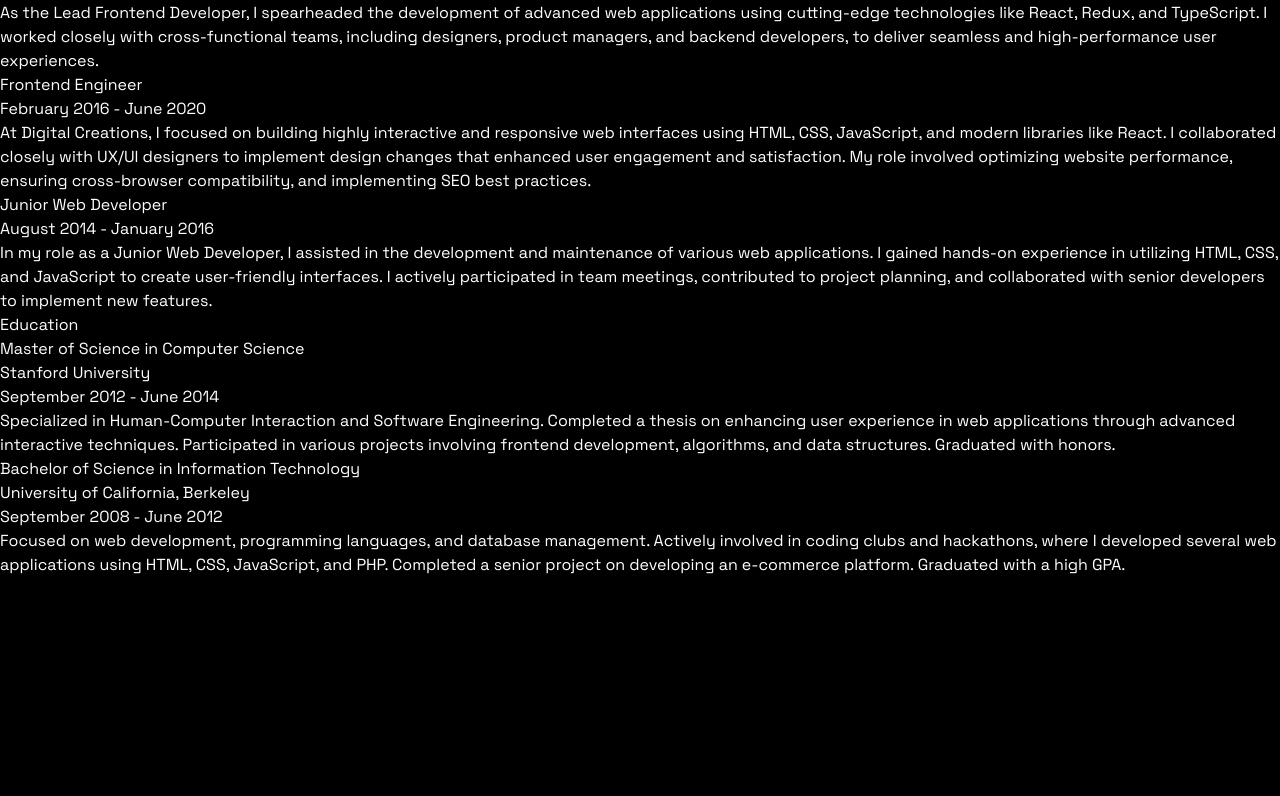
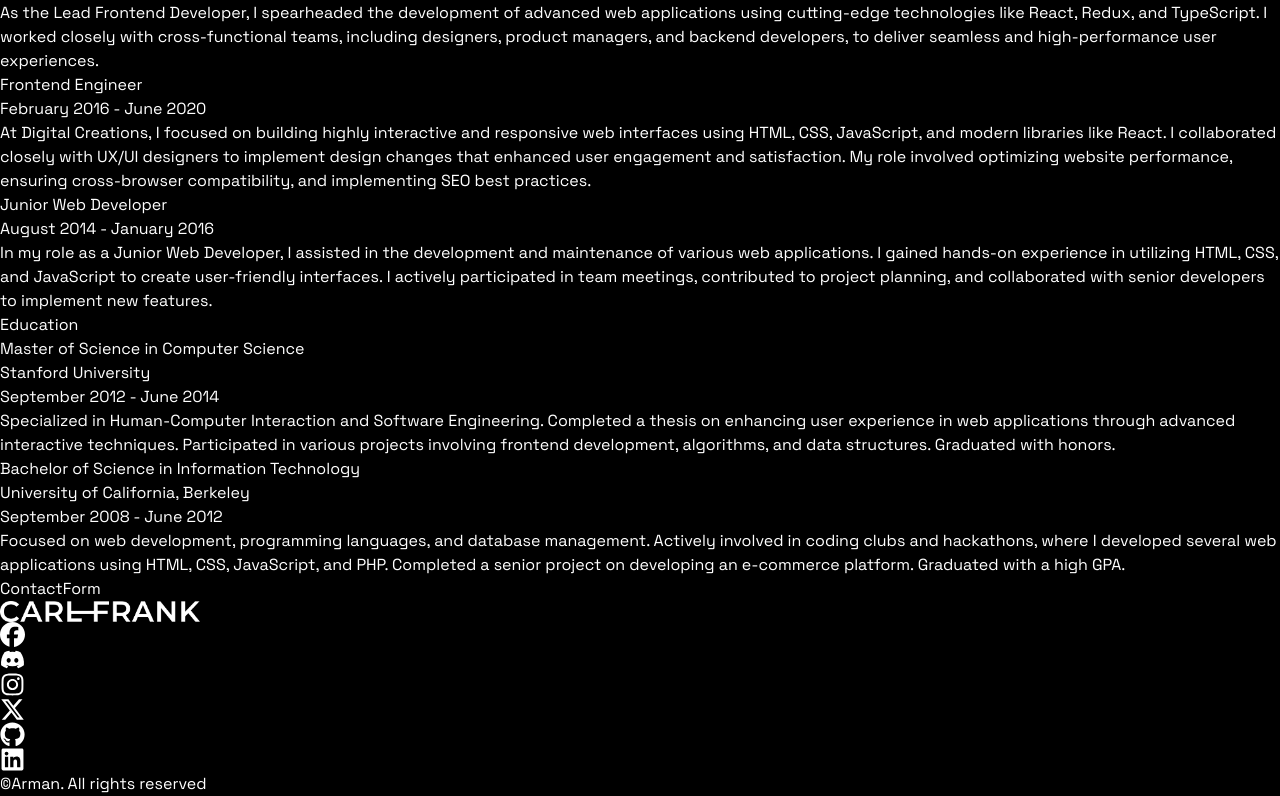
Before and after one commit to itsarman001/Portfolio-React, a React (Vite) app: page / in a window 1280 px wide. Shown: the part 9555-10351 px from the top of the page. Before the commit the page ends 10132 px from the top, so only its background shows below. Built offline with nearby package versions, Linux system fonts and the light colour scheme.

Commit message:
Added Footer Section

```diff
--- a/src/App.jsx
+++ b/src/App.jsx
@@ -1,5 +1,15 @@
 import React from "react";
-import {Hero, Navbar, Projects, Bio, Education, Skills, WorkExperience} from "./components";
+import {
+  Hero,
+  Navbar,
+  Projects,
+  Bio,
+  Education,
+  Skills,
+  WorkExperience,
+  ContactForm,
+  Footer,
+} from "./components";
 
 function App() {
   return (
@@ -13,6 +23,8 @@
         <Bio />
         <WorkExperience />
         <Education />
+        <ContactForm />
+        <Footer />
       </div>
     </div>
   );
--- /dev/null
+++ b/src/components/ContactForm.jsx
@@ -0,0 +1,9 @@
+import React from 'react'
+
+function ContactForm() {
+  return (
+    <div>ContactForm</div>
+  )
+}
+
+export default ContactForm
--- /dev/null
+++ b/src/components/Footer.jsx
@@ -0,0 +1,30 @@
+import React from "react";
+import { SOCIAL_MEDIA_LINKS } from "../constants";
+import logo from "../assets/logo.png";
+
+function Footer() {
+  return (
+    <div className="mb-8 mt-20">
+      <div className="flex items-center justify-center">
+        <img src={logo} alt={logo} width={200} className="my-20" />
+      </div>
+      <div className="flex items-center justify-center gap-8">
+        {SOCIAL_MEDIA_LINKS.map((link, index) => (
+          <a
+            href={link.href}
+            key={index}
+            target="_blank"
+            rel="noopener noreferrer"
+          >
+            {link.icon}
+          </a>
+        ))}
+      </div>
+      <p className="mt-8 text-center text-sm tracking-wide text-gray-400">
+        &copy;Arman. All rights reserved
+      </p>
+    </div>
+  );
+}
+
+export default Footer;
--- a/src/components/index.js
+++ b/src/components/index.js
@@ -5,6 +5,8 @@
 import Education from "./Education";
 import Skills from "./Skills";
 import WorkExperience from "./WorkExperience";
+import ContactForm from "./ContactForm";
+import Footer from "./Footer";
 
 export {
     Navbar,
@@ -13,5 +15,7 @@
     Bio,
     Education,
     Skills,
-    WorkExperience
+    WorkExperience,
+    ContactForm,
+    Footer
 }
```
